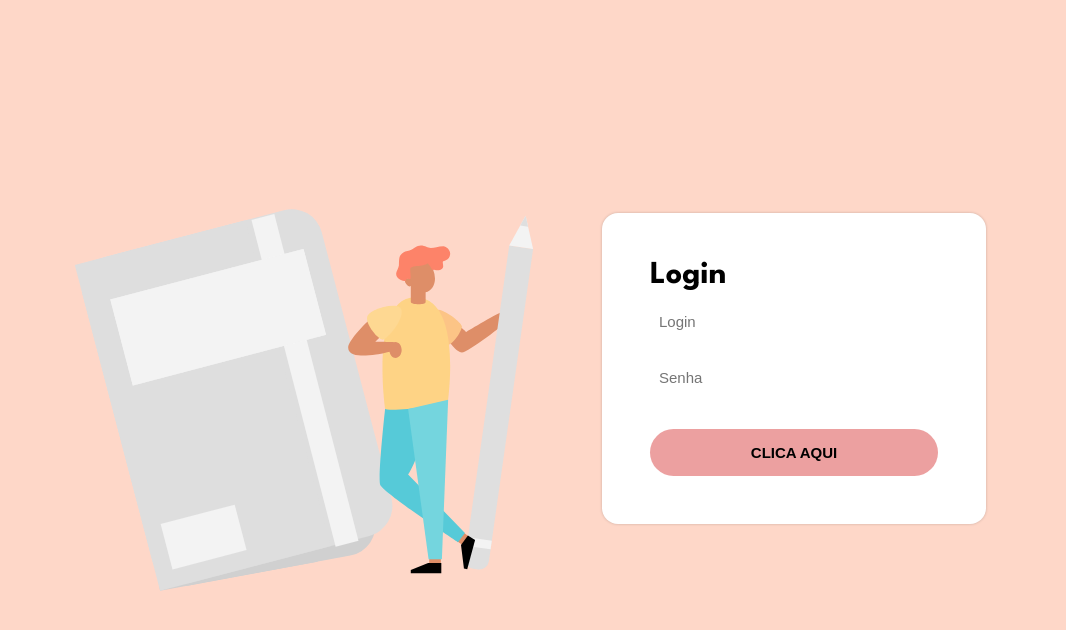
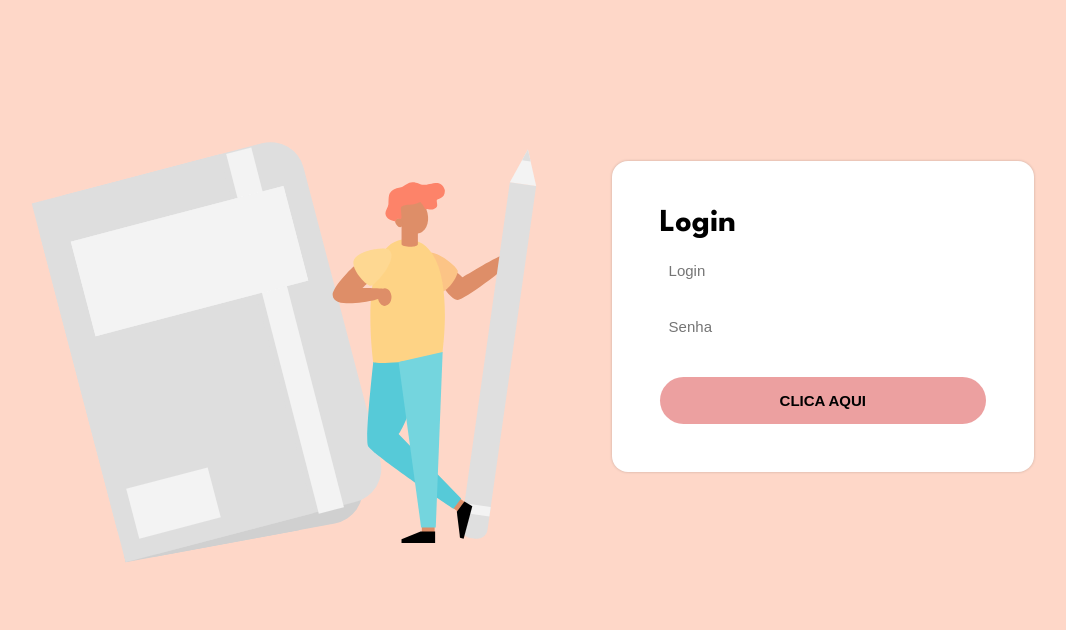
Before and after one commit to andressagabrielle21/zitrus-challenge, a React (Create React App) app: page / in a window 1280 px wide. Shown: the top 630 px of the page, without its empty margins (134-1200 px from the left). Built offline with nearby package versions, Linux system fonts and the light colour scheme; no server answers.

Commit message:
fix style

```diff
--- a/src/pages/create/index.css
+++ b/src/pages/create/index.css
@@ -4,7 +4,7 @@
           box-shadow: 0 5px 16px rgba(0, 0, 0, 0.3);
   border-radius: 8px;
   padding: 3rem;
-  margin: 10rem 5rem;
+  margin: 4rem 5rem;
 }
 
 .createPage .titleDiv {
--- a/src/pages/create/index.scss
+++ b/src/pages/create/index.scss
@@ -3,7 +3,7 @@
     box-shadow: 0 5px 16px rgba(0, 0, 0, .3);
     border-radius: 8px;
     padding: 3rem;
-    margin: 10rem 5rem;
+    margin: 4rem 5rem;
     .titleDiv {
         display: flex;
         justify-content: space-between;
--- a/src/pages/login/index.css
+++ b/src/pages/login/index.css
@@ -89,7 +89,7 @@
 
 @media only screen and (min-width: 721px) {
   .loginPage {
-    margin: 5rem 10rem;
+    margin: 0 7rem 0 7rem;
   }
   .loginPage .loginBox {
     width: 50%;
--- a/src/pages/login/index.scss
+++ b/src/pages/login/index.scss
@@ -57,7 +57,7 @@
 // DESKTOP
 @media only screen and (min-width: 721px) {
     .loginPage {
-        margin: 5rem 10rem;
+        margin: 0 7rem 0 7rem;
         .loginBox {
             width: 50%;
             height: 50%;
```
Also changed, not shown: 2 other files (tests, documents, lock files or other folders).
